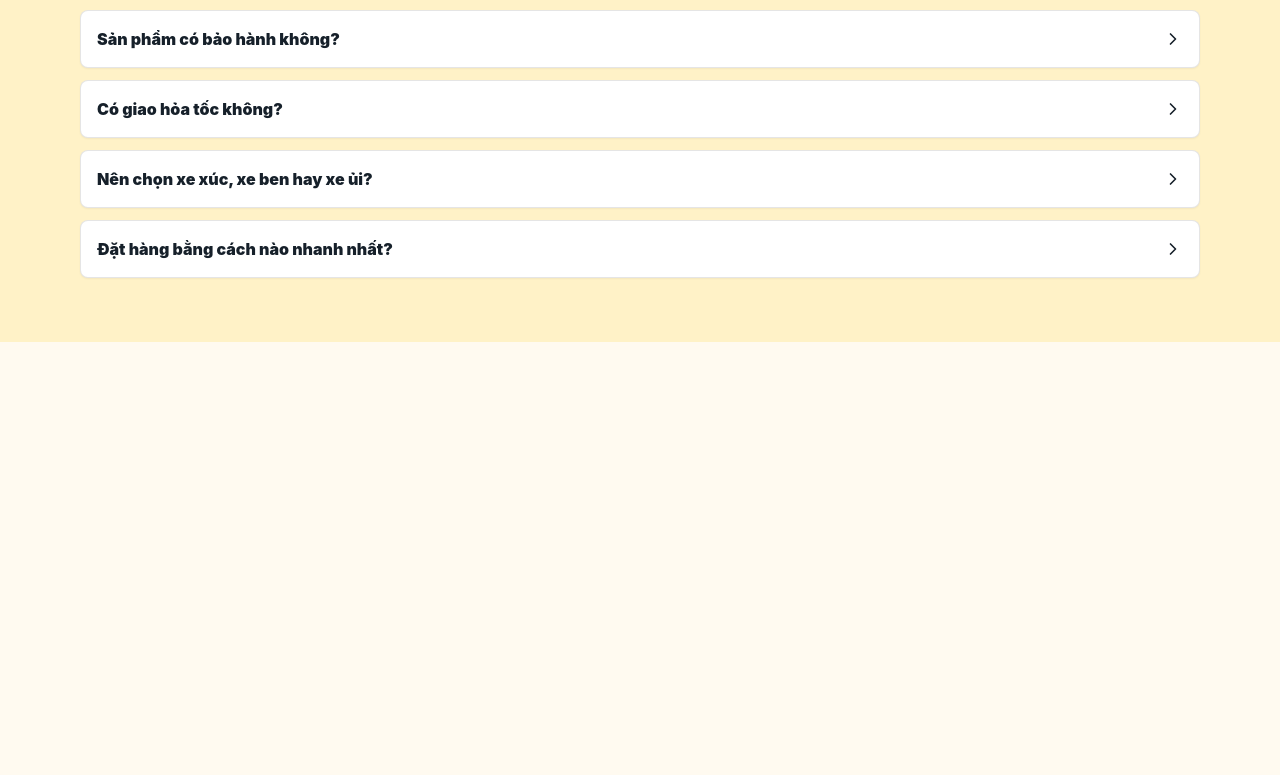
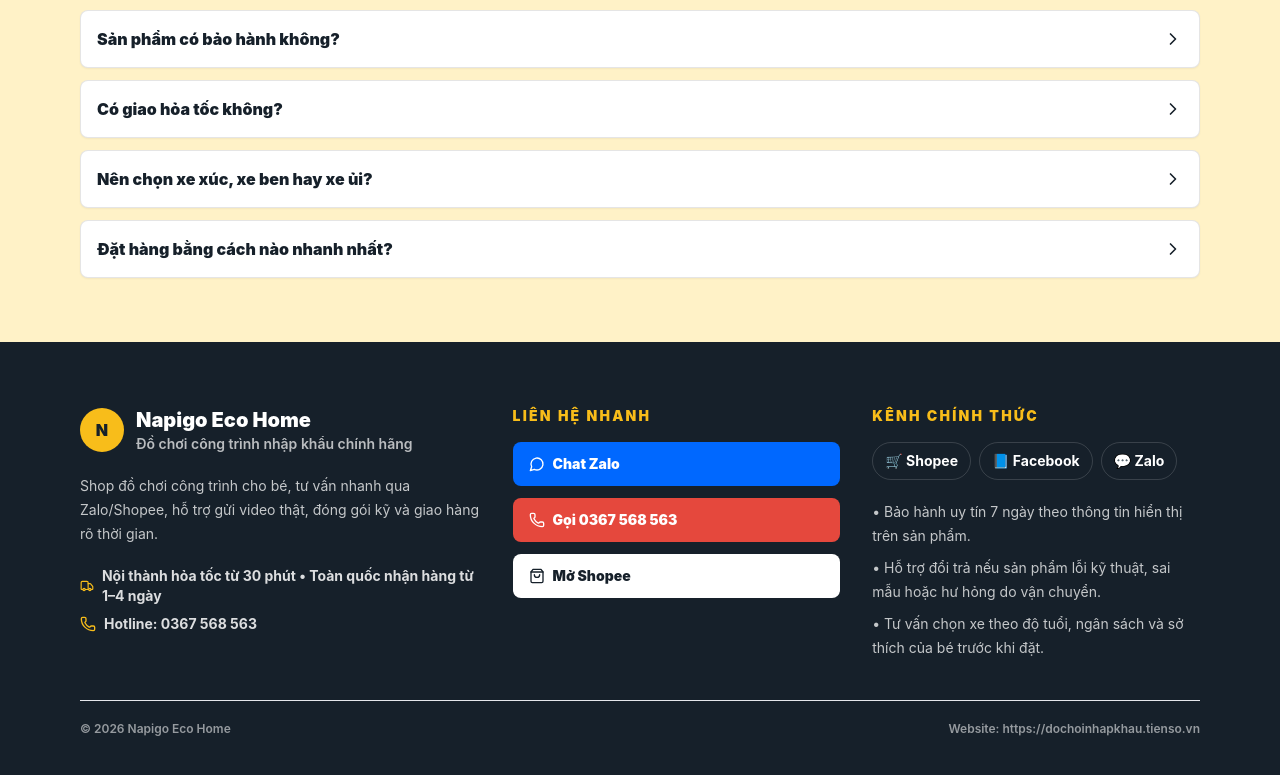
Before and after one commit to Napigostore/Xe-c-ng-tr-nh, a Next.js app: page / in a window 1280 px wide. Shown: the part 6775-7550 px from the top of the page. Before the commit the page ends 7117 px from the top, so only its background shows below. Built offline with nearby package versions, Linux system fonts and the light colour scheme.

Commit message:
Show site footer globally

```diff
--- a/app/layout.tsx
+++ b/app/layout.tsx
@@ -1,5 +1,6 @@
 import type { Metadata, Viewport } from "next";
 import type { ReactNode } from "react";
+import { SiteFooter } from "./components/SiteFooter";
 import { company } from "./config/company";
 import { seo } from "./config/seo";
 import "./globals.css";
@@ -66,7 +67,10 @@
 }>) {
   return (
     <html lang="vi">
-      <body>{children}</body>
+      <body>
+        {children}
+        <SiteFooter />
+      </body>
     </html>
   );
 }
```
